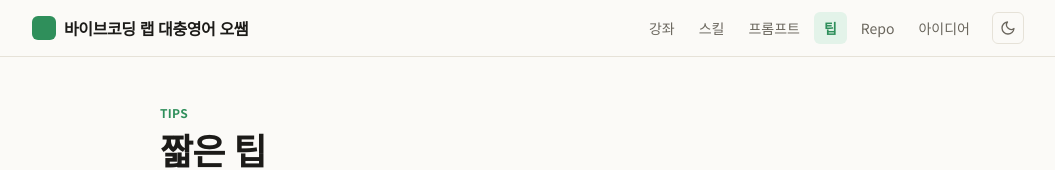
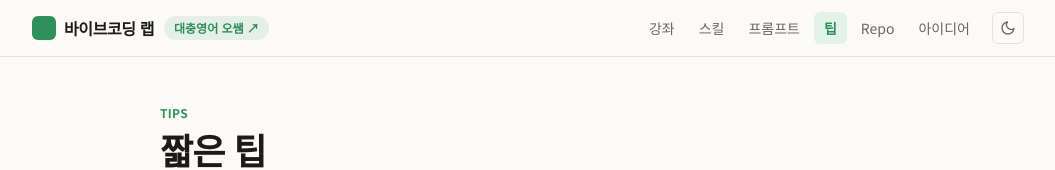
Before and after one commit to osam555/lab-site, a Next.js app: page /tips in a window 1280 px wide. Shown: the top 170 px of the page, without its empty margins (112-1167 px from the left). Built offline with nearby package versions, Linux system fonts and the light colour scheme.

Commit message:
Add '대충영어 오쌤' badge with link to https://brain-hz.com/ in top-left header

```diff
--- a/src/app/layout.tsx
+++ b/src/app/layout.tsx
@@ -19,7 +19,7 @@ const mono = Geist_Mono({
 
 export const metadata: Metadata = {
   title: {
-    default: "바이브코딩 랩 대충영어 오쌤",
+    default: "바이브코딩 랩 · 대충영어 오쌤",
     template: "%s · 바이브코딩 랩 대충영어 오쌤",
   },
   description:
@@ -44,10 +44,21 @@ export default function RootLayout({ children }: LayoutProps<"/">) {
       <body className="min-h-full flex flex-col bg-background text-foreground">
         <header className="sticky top-0 z-20 border-b border-line bg-background/85 backdrop-blur">
           <nav className="mx-auto flex max-w-5xl items-center justify-between gap-4 px-4 py-3">
-            <Link href="/" className="flex items-center gap-2 font-black tracking-tight">
-              <span className="inline-block h-6 w-6 rounded-md bg-accent" aria-hidden />
-              <span>바이브코딩 랩 대충영어 오쌤</span>
-            </Link>
+            <div className="flex items-center gap-2.5">
+              <Link href="/" className="flex items-center gap-2 font-black tracking-tight hover:opacity-90 transition-opacity">
+                <span className="inline-block h-6 w-6 rounded-md bg-accent" aria-hidden />
+                <span>바이브코딩 랩</span>
+              </Link>
+              <a
+                href="https://brain-hz.com/"
+                target="_blank"
+                rel="noopener noreferrer"
+                className="inline-flex items-center gap-1 px-2.5 py-1 text-xs font-bold rounded-full bg-accent/10 text-accent hover:bg-accent hover:text-white transition-all"
+                title="대충영어 오쌤 공식 사이트"
+              >
+                대충영어 오쌤 ↗
+              </a>
+            </div>
             <div className="flex items-center gap-3">
               <NavLinks />
               <ThemeToggle />
@@ -57,7 +68,7 @@ export default function RootLayout({ children }: LayoutProps<"/">) {
         <main className="flex-1">{children}</main>
         <footer className="border-t border-line">
           <div className="mx-auto max-w-5xl px-4 py-8 text-sm text-muted">
-            <p>© {new Date().getFullYear()} 바이브코딩 랩 대충영어 오쌤. 모든 강의는 무료로 공개됩니다.</p>
+            <p>© {new Date().getFullYear()} 바이브코딩 랩 · <a href="https://brain-hz.com/" target="_blank" rel="noopener noreferrer" className="hover:text-accent underline font-medium">대충영어 오쌤</a>. 모든 강의는 무료로 공개됩니다.</p>
           </div>
         </footer>
         <Analytics />
```
